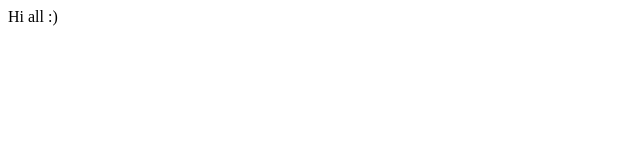
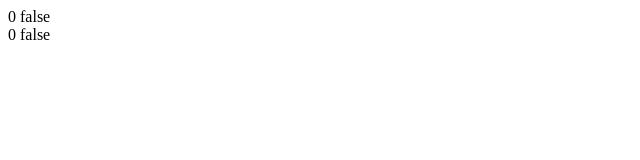
Before and after one commit to ricardovanlaarhoven/time-again, a Vue app: page / in a window 1280 px wide. Shown: the top 160 px of the page, without its empty margins (0-640 px from the left). Built offline with nearby package versions, Linux system fonts and the light colour scheme.

Commit message:
chore: added a wip grid

```diff
--- a/src/views/HomeView.vue
+++ b/src/views/HomeView.vue
@@ -1,8 +1,24 @@
 <script setup lang="ts">
+enum Color {
+  green,
+}
+const gameGrid: {color: Color, star: boolean}[][] = [
+    [
+      {color: Color.green, star: false},
+      {color: Color.green, star: false},
+    ]
+]
 </script>
 
 <template>
   <main>
-    Hi all :)
+    <div v-for="(row, rowIndex) in gameGrid" :key="rowIndex">
+      <div>
+        <div v-for="(column, columnIndex) in row" :key="columnIndex">
+          {{column.color}}
+          {{column.star}}
+        </div>
+      </div>
+    </div>
   </main>
 </template>
```
